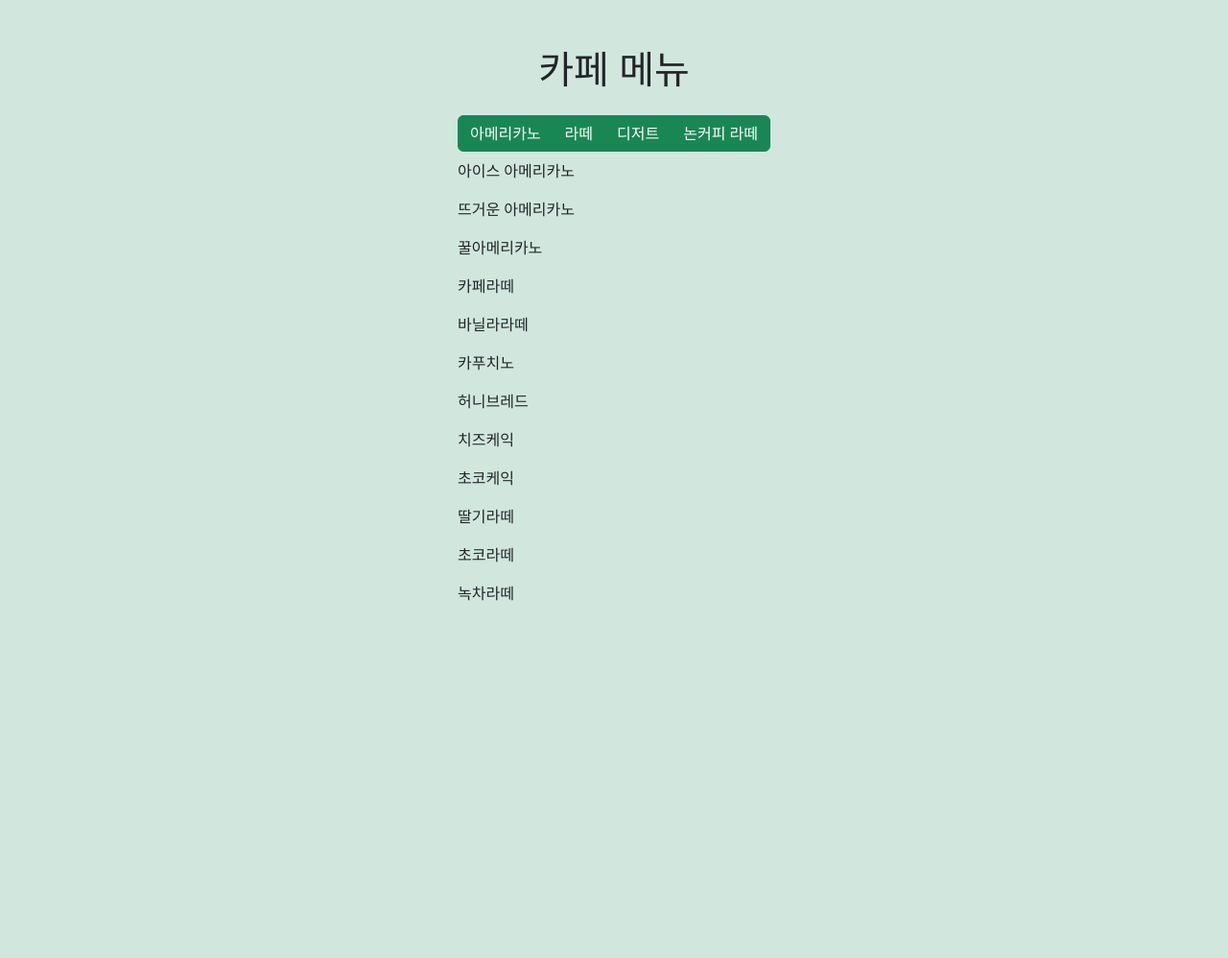
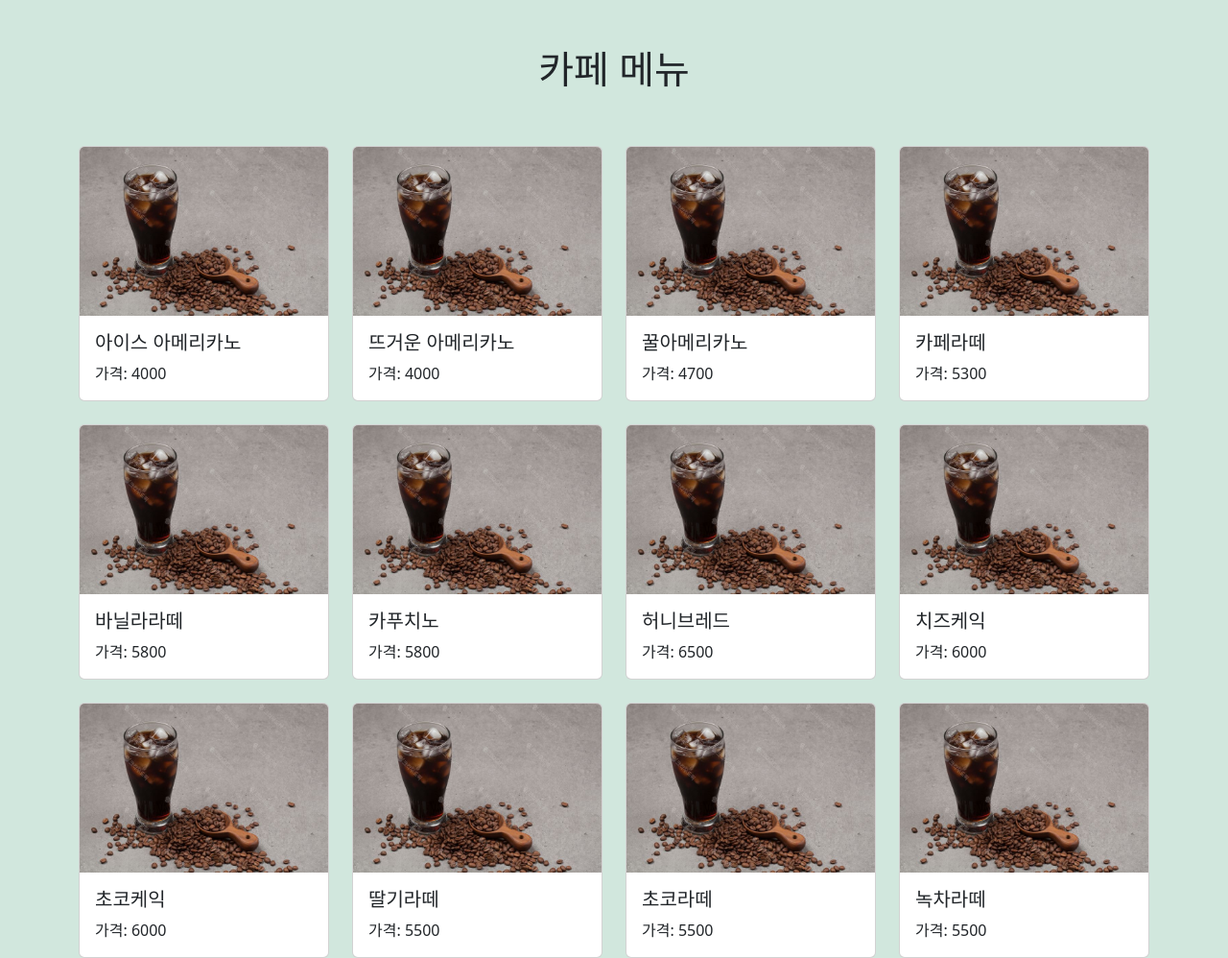
Before and after one commit to kimgibok/cafe_kiosk, a Django app: page /kiosk/ in a window 1280 px wide. Shown: the whole page at 96% size. Before the commit the page ends 626 px from the top, so only its background shows below. Run offline with Django 5.2, Linux system fonts and the light colour scheme; data comes from the database, SQL or seed files in the repository.

Commit message:
menu img

```diff
--- a/config/settings.py
+++ b/config/settings.py
@@ -11,6 +11,7 @@ https://docs.djangoproject.com/en/5.0/ref/settings/
 """
 
 from pathlib import Path
+import os
 
 # Build paths inside the project like this: BASE_DIR / 'subdir'.
 BASE_DIR = Path(__file__).resolve().parent.parent
@@ -122,3 +123,7 @@ STATIC_URL = 'static/'
 # https://docs.djangoproject.com/en/5.0/ref/settings/#default-auto-field
 
 DEFAULT_AUTO_FIELD = 'django.db.models.BigAutoField'
+
+STATICFILES_DIRS = [
+    os.path.join(BASE_DIR, 'static'),
+]
--- a/kiosk/templates/kiosk/cafe_menu.html
+++ b/kiosk/templates/kiosk/cafe_menu.html
@@ -16,23 +16,63 @@
             {% comment %} align-items: center; {% endcomment %}
             background-color: var(--bs-success-bg-subtle);
         }
+        .long-button {
+            width: 150px; /* 원하는 너비 설정 */
+        }
     </style>
     </head>
     <body>
         <div class="container">
             <h1 class="text-center mt-5">카페 메뉴</h1>
-            <div class="btn-group mt-3" role="group">
+            {% comment %} <div class="btn-group mt-3" role="group">
                 <!-- Django 템플릿을 이용하여 메뉴 유형 버튼 생성 -->
                 {% for drink_type in object_list %}
-                    <button type="button" class="btn btn-success">{{ drink_type.type_name }}</button>
+                    <button type="button" class="btn btn-success long-button">{{ drink_type.type_name }}</button>
                 {% endfor %}
-            </div>
+            </div> {% endcomment %}
+
+            {% comment %} <div class="container text-center">
             {% for drink_type in object_list %}
                 <h2>{{ drink_type.name }}</h2>
                 {% for drink in drink_type.drink_set.all %}
                     <p>{{ drink.name }}</p>
                 {% endfor %}
             {% endfor %}
+            </div> {% endcomment %}
+            <br>
+            <br>
+
+            <div class="row row-cols-1 row-cols-md-4 g-4">
+                {% for drink_type in object_list %}
+                    {% comment %} <h2>{{ drink_type.name }}</h2> {% endcomment %}
+                    {% for drink in drink_type.drink_set.all %}
+                    <div class="col">
+                            <div class="card">
+                              <img src="static/kiosk/img/아이스 아메리카노.jpg" class="card-img-top" alt="{{drink.name}}">
+                              <div class="card-body">
+                                <h5 class="card-title">{{drink.name}}</h5>
+                                <p class="card-text">가격: {{drink.price}}</p>
+                              </div>
+                            </div>
+                          </div>
+                    {% endfor %}
+                {% endfor %}
+            </div>
+
+            {% comment %} <div class="row row-cols-1 row-cols-md-3 g-4">
+                <div class="col">
+                  <div class="card">
+                    <img src="img\아이스아메리카노.avif" class="card-img-top" alt="아이스아메리카노">
+                    <div class="card-body">
+                      <h5 class="card-title">아이스아메리카노</h5>
+                      <p class="card-text">This is a longer card with supporting text below as a natural lead-in to additional content. This content is a little bit longer.</p>
+                    </div>
+                  </div>
+                </div>
+            </div>  {% endcomment %}
+
+
+
 
             </div>
 
```
Also changed, not shown: kiosk/views.py (+0 -7 lines), static/kiosk/img/아이스 아메리카노.avif (added), static/kiosk/img/아이스 아메리카노.jpg (added). Lines whose indentation alone changed are shown as unchanged.
